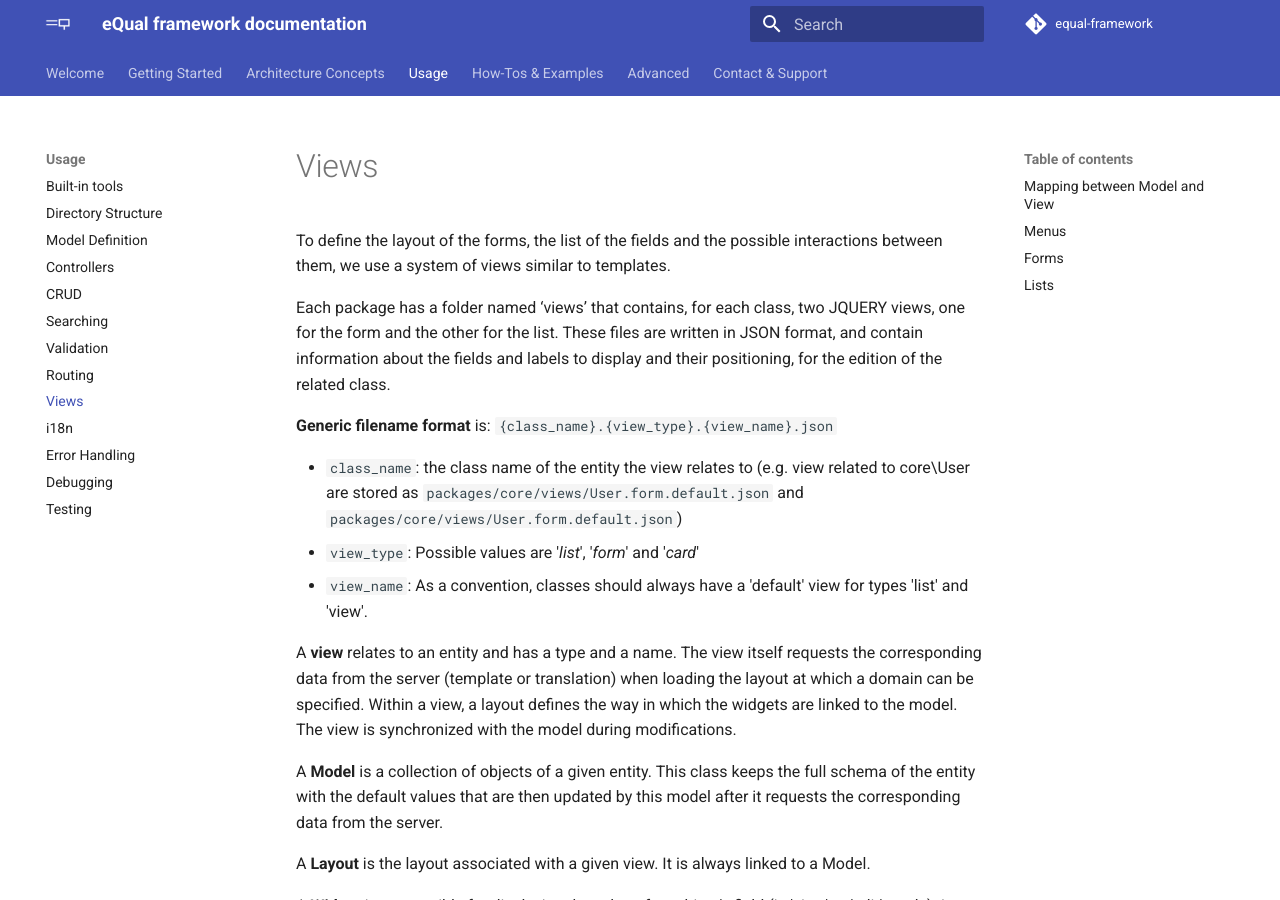
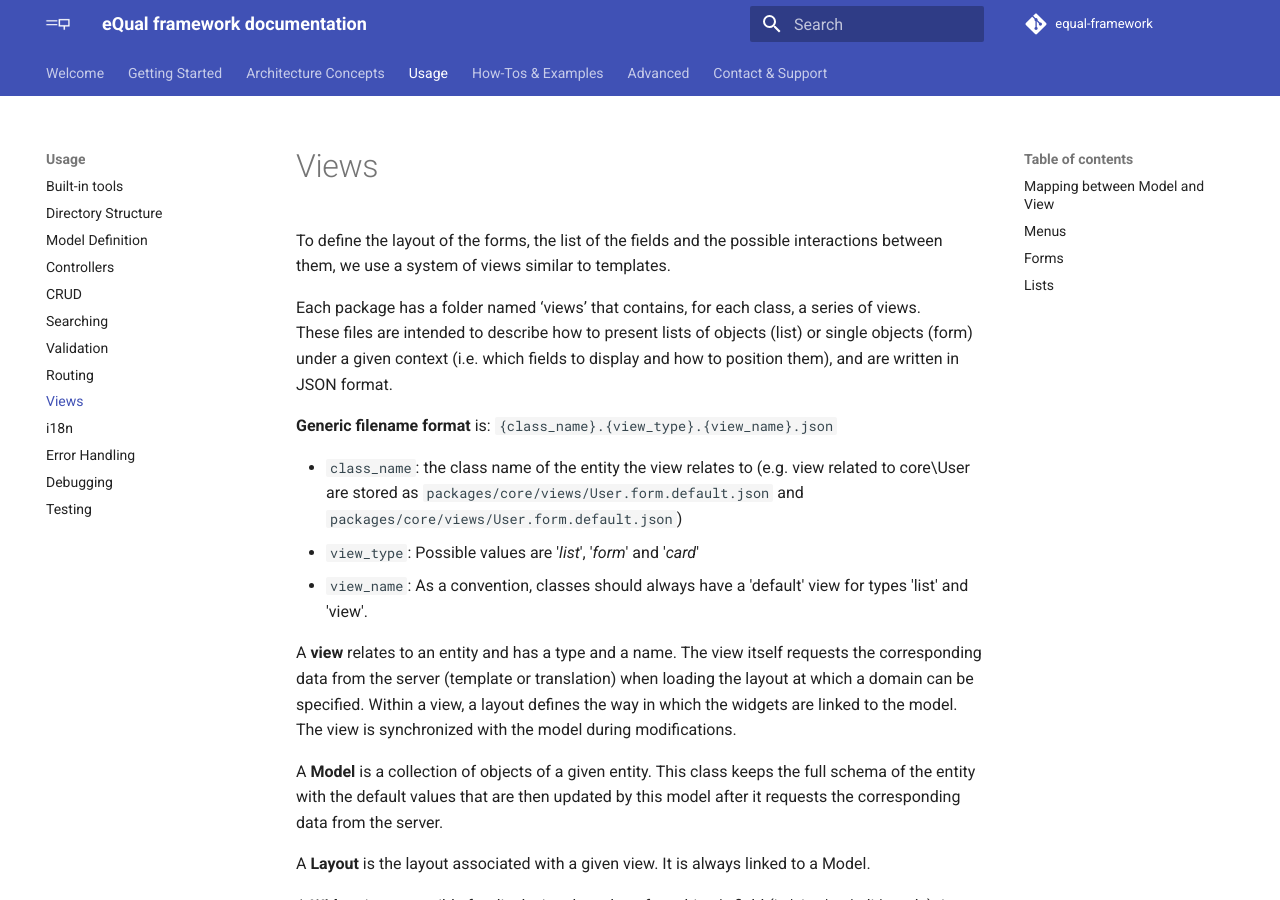
Before and after one commit to equalframework/equal-doc, an MkDocs documentation site: the page built from docs/usage/views.md, in a window 1280 px wide and 900 px high. Built offline with MkDocs 1.6.1 and Material for MkDocs 9.7.7, drawn with Linux system fonts in a browser that asks for light colours; comment, search, counter and statistics services are not loaded.

Commit message:
minor fixes

```diff
--- a/docs/usage/views.md
+++ b/docs/usage/views.md
@@ -1,7 +1,7 @@
 To define the layout of the forms, the list of the fields and the possible interactions between them, we use a system of views similar to templates.
 
-Each package has a folder named ‘views’ that contains, for each class, two JQUERY views, one for the form and the other for the list.
-These files are written in JSON format, and contain information about the fields and labels to display and their positioning, for the edition of the related class.
+Each package has a folder named ‘views’ that contains, for each class, a series of views.
+These files are intended to describe how to present lists of objects (list) or single objects (form) under a given context (i.e. which fields to display and how to position them), and are written in JSON format.
 
 **Generic filename format** is: `{class_name}.{view_type}.{view_name}.json`
 
@@ -131,6 +131,8 @@ Some of the additional properties that can be added to a menu are:
 * `sort`: ""
 * `order`: '*desc*' or '*asc*'
 * `limit`: ""
+
+
 
 ## Forms
 
```
Also changed, not shown: docs/usage/i18n.md (+1 -1 lines).
